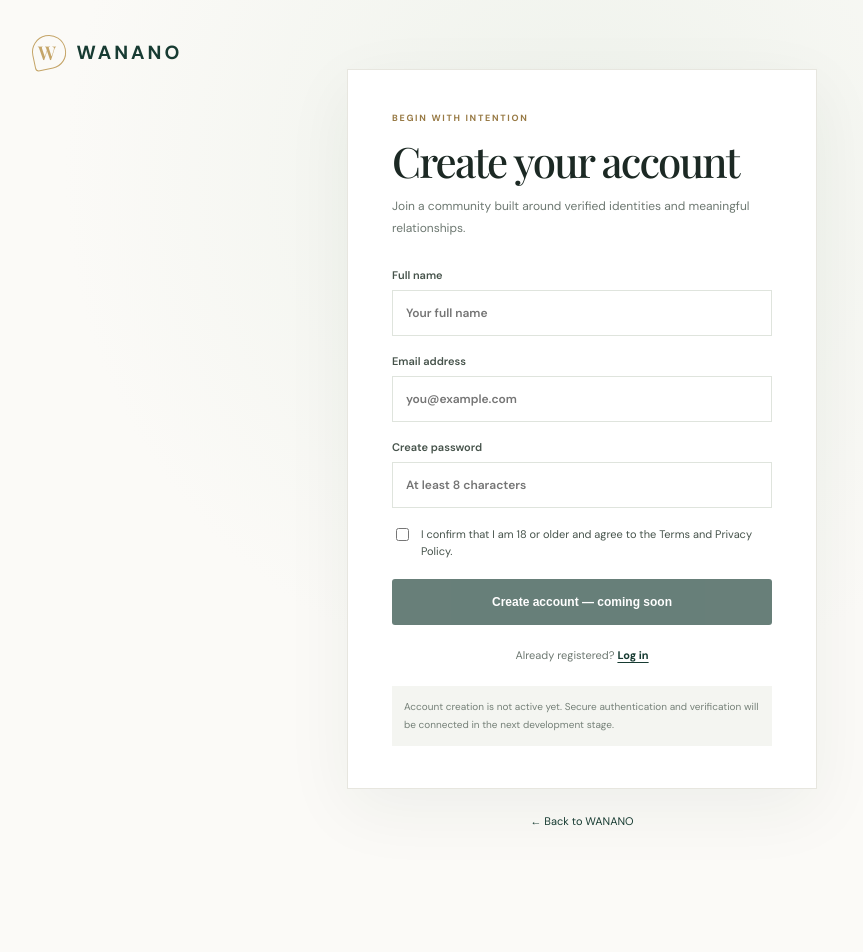
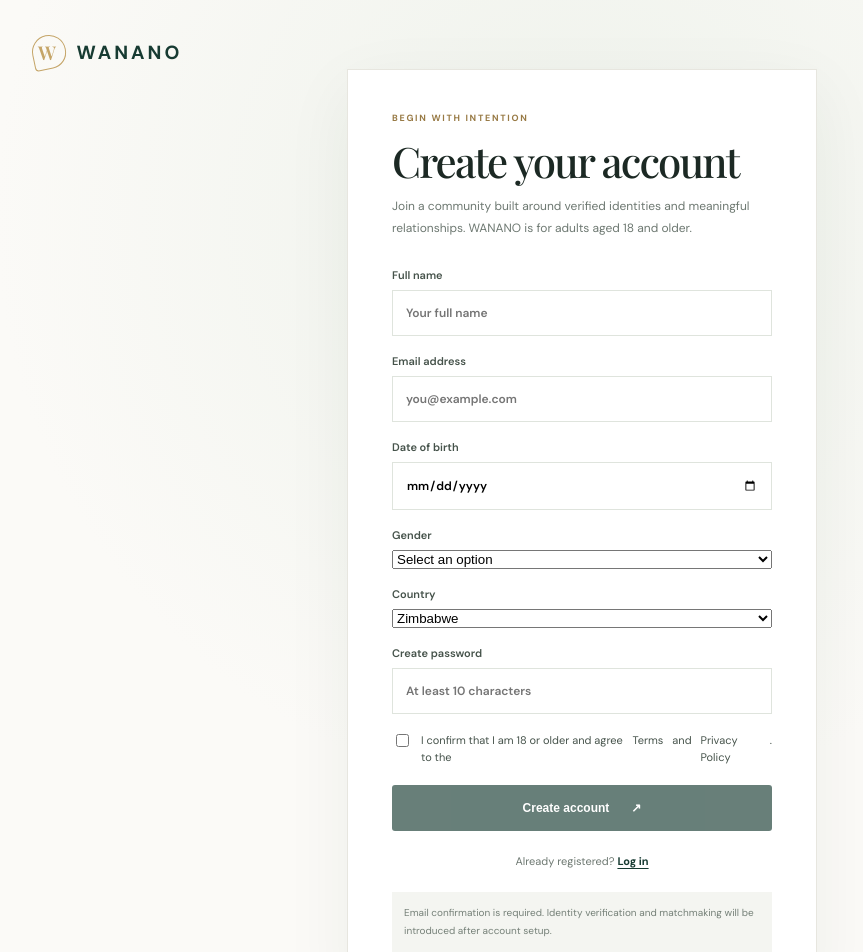
Before and after one commit to africa-beyond-social/wanano-dating-platform, a Next.js app: page /register in a window 1280 px wide. Shown: the top 952 px of the page, without its empty margins (58-921 px from the left). Before the commit the page ends 863 px from the top, so only its background shows below. Built offline with nearby package versions, Linux system fonts and the light colour scheme; a web font is replaced by a local one.

Commit message:
Activate WANANO registration with Supabase

```diff
--- a/src/app/register/page.tsx
+++ b/src/app/register/page.tsx
@@ -1,22 +1,93 @@
+"use client";
+
+import { FormEvent, useState } from "react";
+import Link from "next/link";
+import { useRouter } from "next/navigation";
+import { createClient } from "@/lib/supabase/client";
 import "../auth.css";
 
 export default function RegisterPage() {
+  const router = useRouter();
+  const [fullName, setFullName] = useState("");
+  const [email, setEmail] = useState("");
+  const [password, setPassword] = useState("");
+  const [dateOfBirth, setDateOfBirth] = useState("");
+  const [gender, setGender] = useState("");
+  const [country, setCountry] = useState("Zimbabwe");
+  const [accepted, setAccepted] = useState(false);
+  const [loading, setLoading] = useState(false);
+  const [message, setMessage] = useState("");
+  const [error, setError] = useState("");
+
+  async function handleSubmit(event: FormEvent<HTMLFormElement>) {
+    event.preventDefault();
+    setMessage("");
+    setError("");
+    if (!accepted) {
+      setError("Please accept the Terms and Privacy Policy to continue.");
+      return;
+    }
+
+    const dob = new Date(dateOfBirth + "T00:00:00");
+    const cutoff = new Date();
+    cutoff.setFullYear(cutoff.getFullYear() - 18);
+    if (!dateOfBirth || Number.isNaN(dob.getTime()) || dob > cutoff) {
+      setError("WANANO is for adults aged 18 and older. Please check your date of birth.");
+      return;
+    }
+
+    setLoading(true);
+    try {
+      const supabase = createClient();
+      const { data, error: signUpError } = await supabase.auth.signUp({
+        email: email.trim().toLowerCase(),
+        password,
+        options: {
+          emailRedirectTo: window.location.origin + "/auth/callback",
+          data: {
+            full_name: fullName.trim(),
+            date_of_birth: dateOfBirth,
+            gender,
+            country,
+            terms_accepted: true
+          }
+        }
+      });
+      if (signUpError) throw signUpError;
+      if (data.session) {
+        router.push("/dashboard");
+        router.refresh();
+      } else {
+        setMessage("Your account request has been received. Check your email for the confirmation link before logging in.");
+      }
+    } catch (err) {
+      setError(err instanceof Error ? err.message : "We could not create your account. Please try again.");
+    } finally {
+      setLoading(false);
+    }
+  }
+
   return <main className="auth-shell">
-    <a className="brand" href="/"><span className="brand-mark"><span>W</span></span><span>WANANO</span></a>
+    <Link className="brand" href="/"><span className="brand-mark"><span>W</span></span><span>WANANO</span></Link>
     <section className="auth-card">
       <div className="eyebrow">Begin with intention</div>
       <h1>Create your account</h1>
-      <p>Join a community built around verified identities and meaningful relationships.</p>
-      <form>
-        <label>Full name<input autoComplete="name" name="name" placeholder="Your full name" required /></label>
-        <label>Email address<input autoComplete="email" type="email" name="email" placeholder="you@example.com" required /></label>
-        <label>Create password<input autoComplete="new-password" type="password" name="password" placeholder="At least 8 characters" minLength={8} required /></label>
-        <label className="check-row"><input type="checkbox" required /> I confirm that I am 18 or older and agree to the Terms and Privacy Policy.</label>
-        <button className="button form-button" type="button" disabled>Create account — coming soon</button>
+      <p>Join a community built around verified identities and meaningful relationships. WANANO is for adults aged 18 and older.</p>
+      <form onSubmit={handleSubmit}>
+        <label>Full name<input autoComplete="name" name="fullName" value={fullName} onChange={e => setFullName(e.target.value)} placeholder="Your full name" minLength={2} maxLength={100} required /></label>
+        <label>Email address<input autoComplete="email" type="email" name="email" value={email} onChange={e => setEmail(e.target.value)} placeholder="you@example.com" required /></label>
+        <label>Date of birth<input type="date" name="dateOfBirth" value={dateOfBirth} onChange={e => setDateOfBirth(e.target.value)} max={new Date(new Date().setFullYear(new Date().getFullYear() - 18)).toISOString().slice(0,10)} required /></label>
+        <label>Gender<select name="gender" value={gender} onChange={e => setGender(e.target.value)} required><option value="">Select an option</option><option value="woman">Woman</option><option value="man">Man</option><option value="non_binary">Non-binary</option><option value="prefer_not_to_say">Prefer not to say</option></select></label>
+        <label>Country<select name="country" value={country} onChange={e => setCountry(e.target.value)} required><option>Zimbabwe</option><option>South Africa</option><option>Zambia</option><option>Botswana</option><option>Malawi</option><option>Mozambique</option><option>Namibia</option><option>Other</option></select></label>
+        <label>Create password<input autoComplete="new-password" type="password" name="password" value={password} onChange={e => setPassword(e.target.value)} placeholder="At least 10 characters" minLength={10} required /></label>
+        <label className="check-row"><input type="checkbox" checked={accepted} onChange={e => setAccepted(e.target.checked)} required /> I confirm that I am 18 or older and agree to the <Link href="/terms">Terms</Link> and <Link href="/privacy">Privacy Policy</Link>.</label>
+        {error && <p className="form-alert form-error" role="alert">{error}</p>}
+        {message && <p className="form-alert form-success" role="status">{message}</p>}
+        <button className="button form-button" type="submit" disabled={loading}>{loading ? "Creating your account…" : "Create account"} <span>↗</span></button>
       </form>
-      <div className="auth-note">Already registered? <a href="/login">Log in</a></div>
-      <p className="notice">Account creation is not active yet. Secure authentication and verification will be connected in the next development stage.</p>
+      <div className="auth-note">Already registered? <Link href="/login">Log in</Link></div>
+      <p className="notice">Email confirmation is required. Identity verification and matchmaking will be introduced after account setup.</p>
     </section>
-    <a className="back-home" href="/">← Back to WANANO</a>
+    <Link className="back-home" href="/">← Back to WANANO</Link>
   </main>;
 }
```
